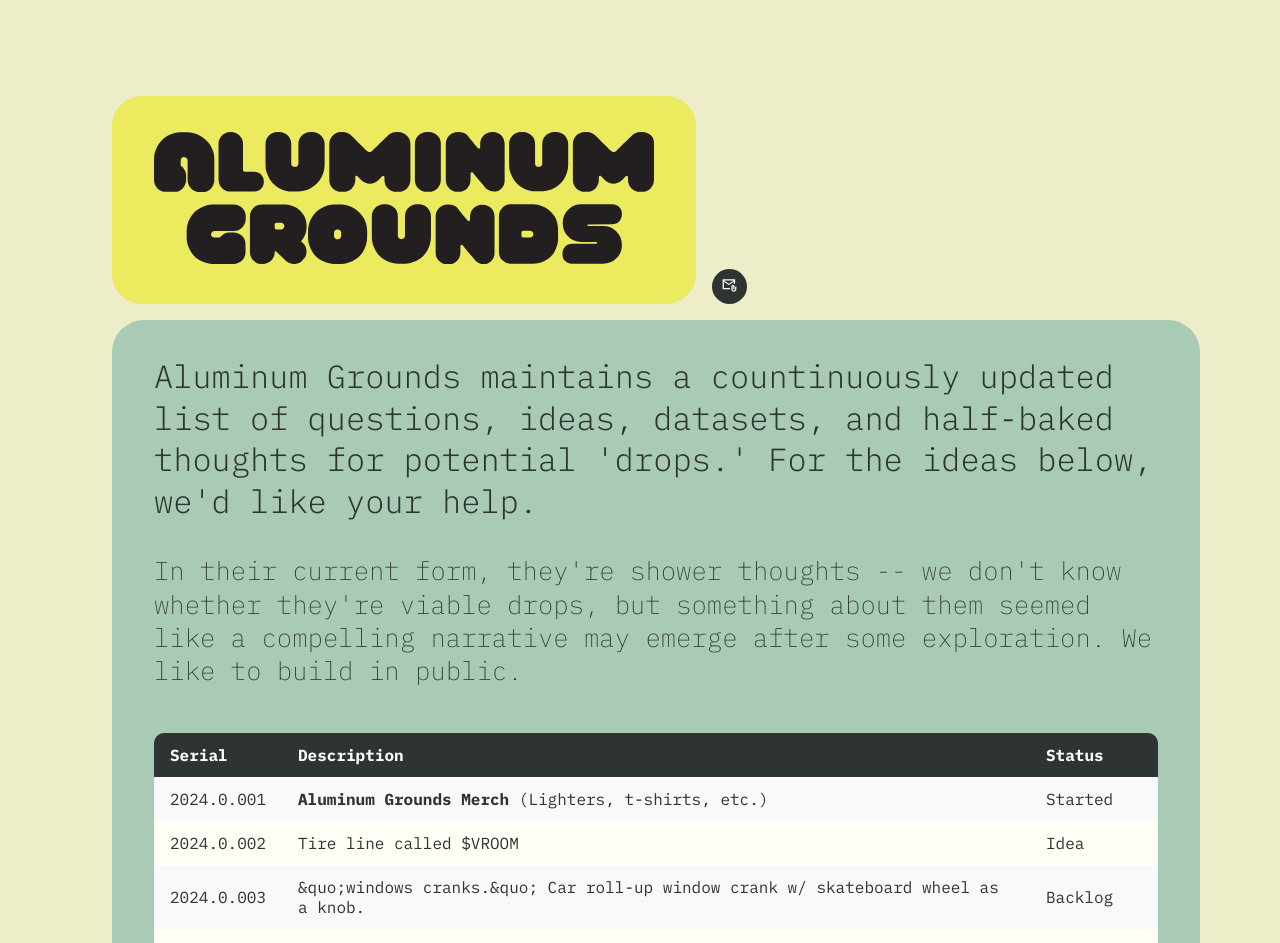
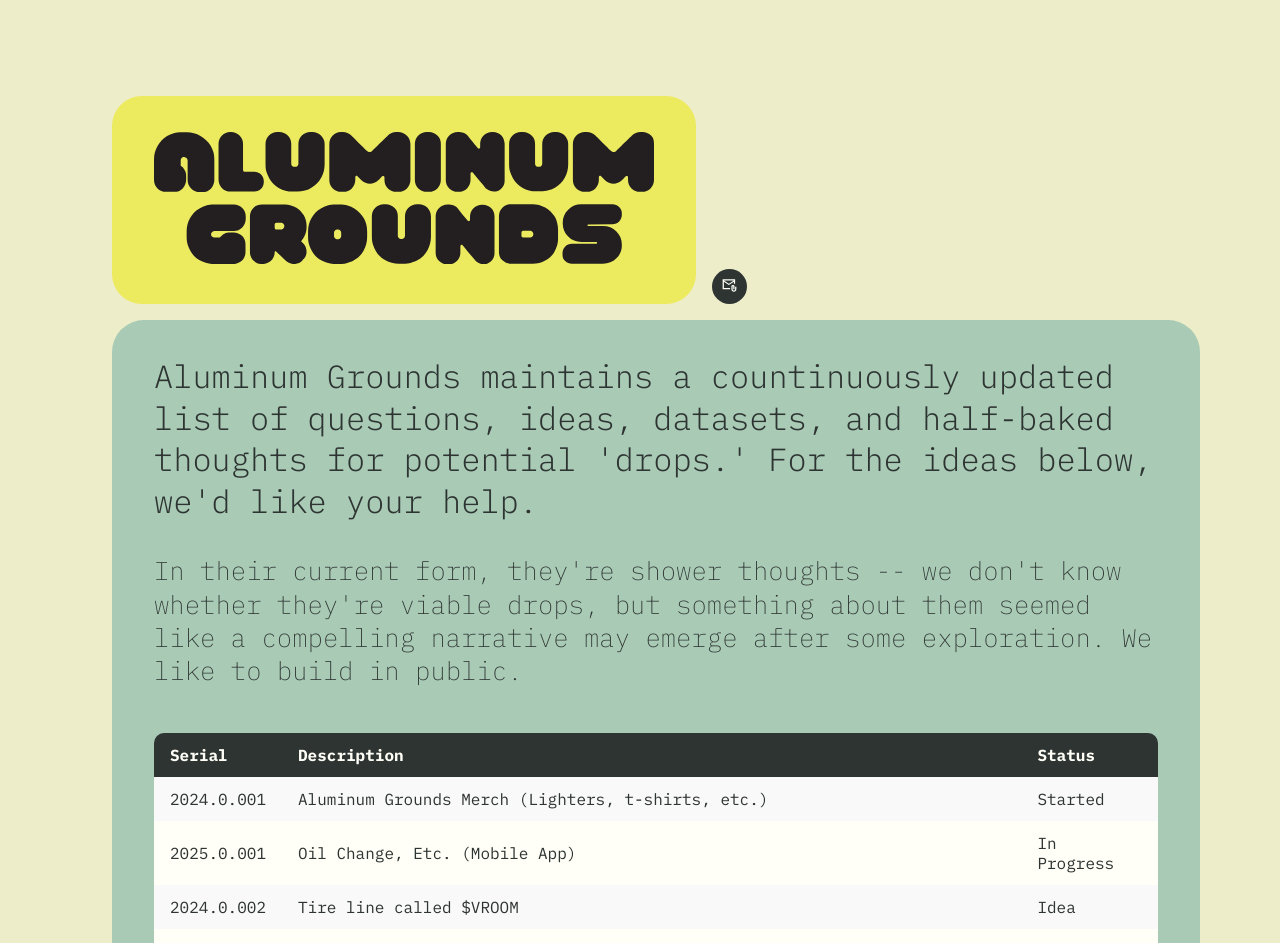
Before and after one commit to ay-el-grounds/site-fe, a Next.js app: page /backlog in a window 1280 px wide. Shown: the top 943 px of the page. Built offline with nearby package versions, Linux system fonts and the light colour scheme.

Commit message:
oil change etc

```diff
--- a/src/app/backlog/page.js
+++ b/src/app/backlog/page.js
@@ -19,7 +19,7 @@ export default function Backlog() {
           <div className={styles.filterOption}>Drops</div>
         </div> */}
           <div className={styles.collabContainer}>
-            <a href="mailto:aluminumgrounds@gmail.com">
+            <a href="mailto:aluminumgrounds@gmail.com" target="_blank">
               <svg
                 xmlns="http://www.w3.org/2000/svg"
                 width="100%"
@@ -59,10 +59,15 @@ export default function Backlog() {
                 <tr>
                   <td>2024.0.001</td>
                   <td>
-                    <strong>Aluminum Grounds Merch</strong> (Lighters, t-shirts,
+                    Aluminum Grounds Merch (Lighters, t-shirts,
                     etc.)
                   </td>
                   <td>Started</td>
+                </tr>
+                <tr>
+                  <td>2025.0.001</td>
+                  <td>Oil Change, Etc. (Mobile App)</td>
+                  <td>In Progress</td>
                 </tr>
                 <tr>
                   <td>2024.0.002</td>
@@ -72,7 +77,7 @@ export default function Backlog() {
                 <tr>
                   <td>2024.0.003</td>
                   <td>
-                    &quo;windows cranks.&quo; Car roll-up window crank w/
+                    &quo;windows cranks&quo; Car roll-up window crank w/
                     skateboard wheel as a knob.
                   </td>
                   <td>Backlog</td>
--- a/src/components/Community.module.css
+++ b/src/components/Community.module.css
@@ -22,6 +22,7 @@
 
   box-shadow: 0 0 10px rgba(0, 0, 0, 0);
   transform: translateZ(0);
+  cursor: pointer;
 }
 
 .communityGridItem:hover {
```
Lines whose indentation alone changed are shown as unchanged.
